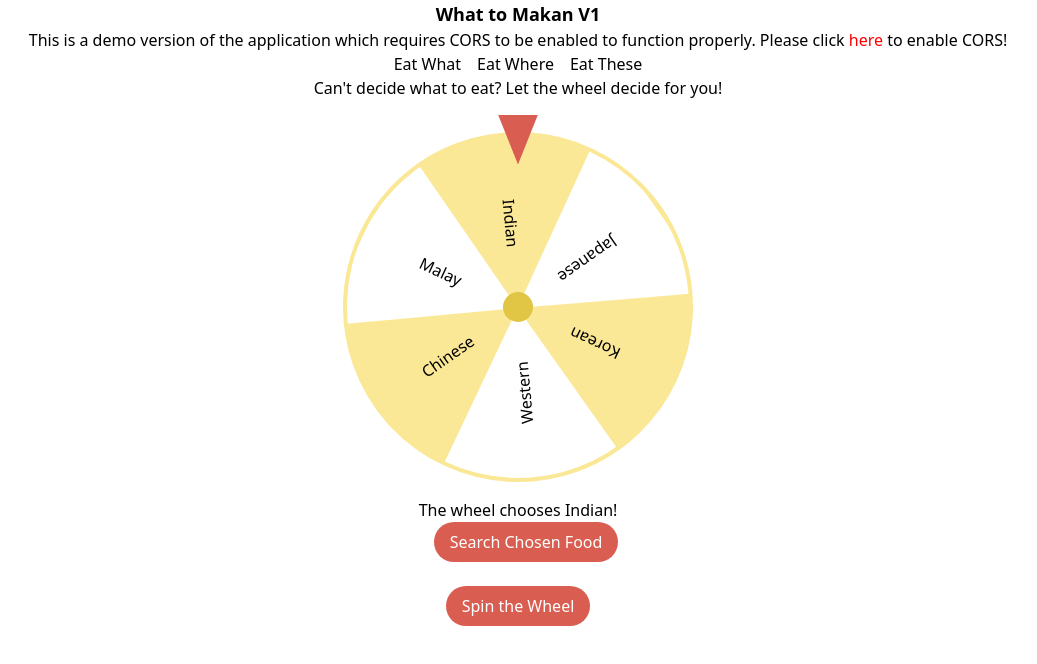
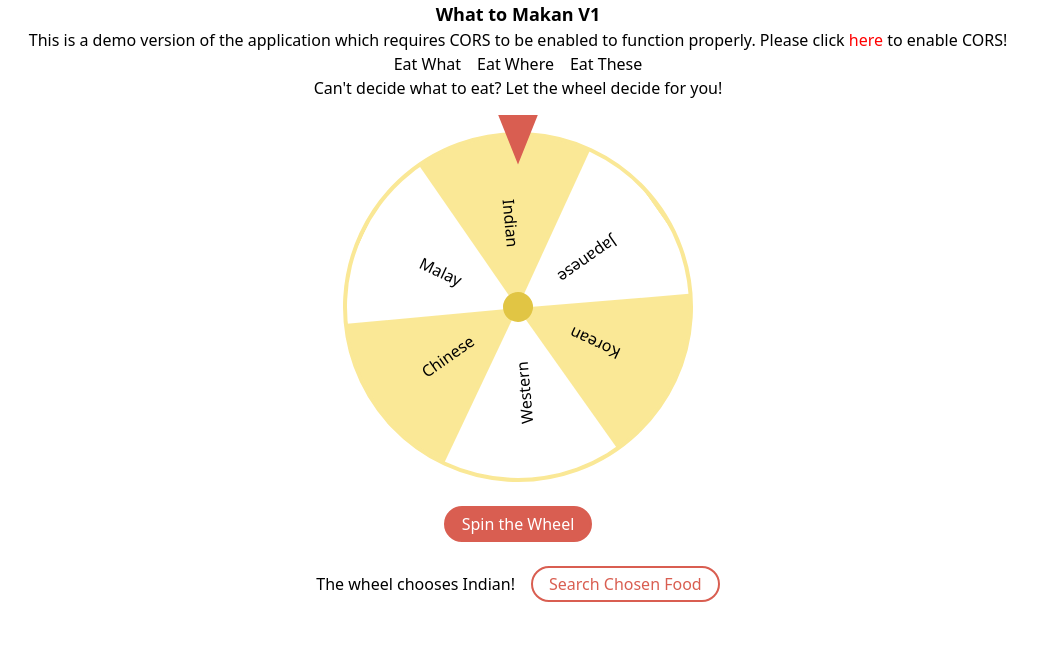
Before and after one commit to charmainelhm/what-to-makan, a React (Create React App) app: page / in a window 1280 px wide. Both pictures are taken after a click on the button "Spin the Wheel". Shown: the top 664 px of the page, without its empty margins (122-1159 px from the left). Built offline with nearby package versions, Linux system fonts and the light colour scheme; no server answers.

Commit message:
Refactor css codes for buttons

```diff
--- a/src/components/FavItem.js
+++ b/src/components/FavItem.js
@@ -10,13 +10,13 @@ export default function FavItem({ food, removeFromFavList }) {
     <div className="rounded-lg overflow-hidden shadow-lg">
       <div className="relative group bg-black">
         <img
-          className="aspect-square object-cover group-hover:opacity-90"
+          className="aspect-square object-cover group-hover:opacity-80"
           src={food.image_url}
           alt="Restaurant"
         />
         <button
           title="Remove item"
-          className="hidden absolute top-0 right-0 bg-transparent group-hover:block"
+          className="hidden absolute top-0 right-0 bg-transparent text-white p-3 group-hover:block"
           onClick={() => removeFromFavList(food.id)}
         >
           <IoClose className="text-2xl" />
--- a/src/components/Roulette.js
+++ b/src/components/Roulette.js
@@ -92,15 +92,24 @@ export default function Roulette({ updateInput }) {
         </div>
         <div className="wheel-stopper"></div>
       </div>
-      <div style={{ opacity: isSpinning ? "0" : "1" }}>
+      <button
+        className="mt-2 btn btn-solid hover:btn-outline"
+        onClick={spinTheWheel}
+      >
+        Spin the Wheel
+      </button>
+      <div
+        className="flex justify-center items-center mt-6"
+        style={{ opacity: isSpinning ? "0" : "1" }}
+      >
         <p>The wheel chooses {chosenOption}!</p>
-        <button className="ml-4" onClick={handleSearch}>
+        <button
+          className="ml-4 btn btn-outline hover:btn-solid"
+          onClick={handleSearch}
+        >
           Search Chosen Food
         </button>
       </div>
-      <button className="mt-6" onClick={spinTheWheel}>
-        Spin the Wheel
-      </button>
     </>
   );
 }
--- a/src/components/Search.js
+++ b/src/components/Search.js
@@ -29,7 +29,11 @@ export default function Search({
           type="text"
           placeholder="Enter food here"
         />
-        <input className="ml-2 bg-sky-200" type="submit" value="Search" />
+        <input
+          className="btn btn-solid border-red-400 ml-2 hover:btn-outline"
+          type="submit"
+          value="Search"
+        />
       </form>
       <Results
         foodList={foodList}
--- a/src/index.css
+++ b/src/index.css
@@ -15,16 +15,24 @@
     @apply border-2 border-solid border-black rounded px-2;
   }
 
-  button {
-    @apply bg-red-400 rounded-full text-white px-4 py-2;
-  }
-
   input[type="submit"] {
     @apply cursor-pointer;
   }
 }
 
 @layer components {
+  .btn {
+    @apply rounded-full px-4 py-1 border-2 border-red-400 transition ease-out duration-200;
+  }
+
+  .btn-solid {
+    @apply bg-red-400 text-white;
+  }
+
+  .btn-outline {
+    @apply bg-white text-red-400;
+  }
+
   .wheel-wrapper {
     @apply mt-8;
     position: relative;
```
